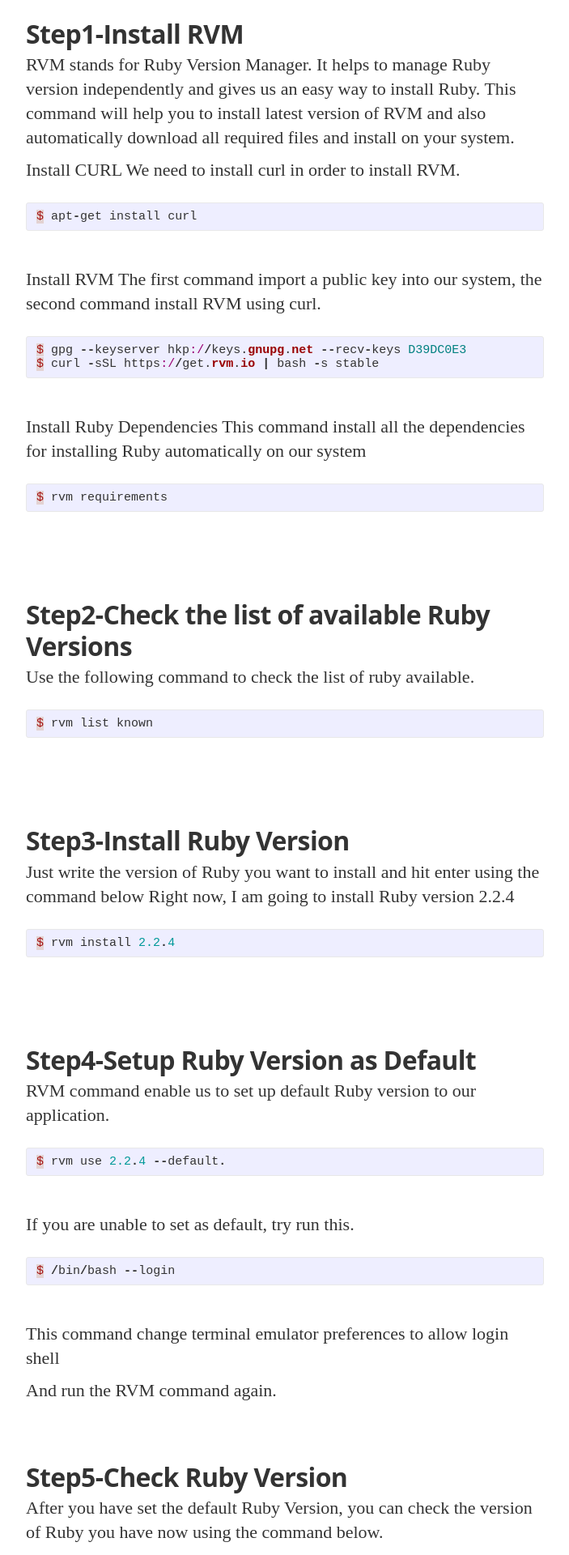
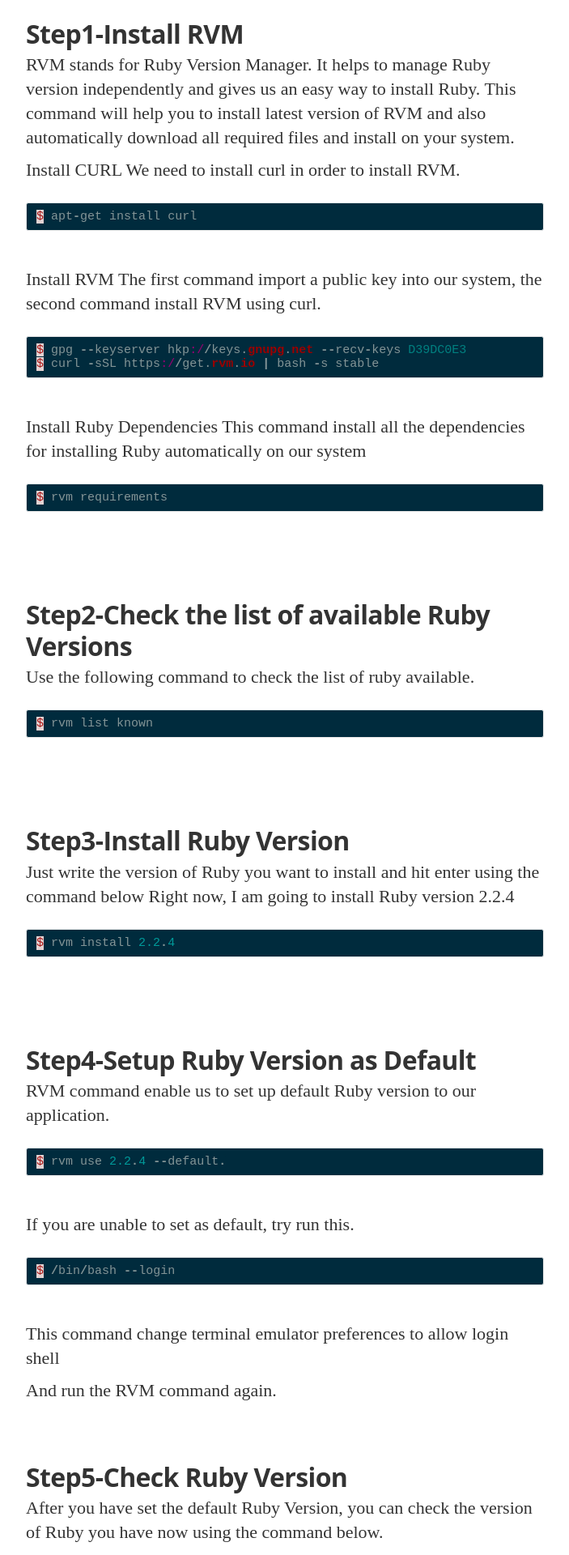
Before and after one commit to clementpeihengtan/clement-tph, a Jekyll site: the page built from _posts/2016-05-27-how-to-install-ruby.md, in a window 1280 px wide. Shown: the part 1180-3100 px from the top of the page at 81% size, without its empty margins (288-991 px from the left). Built offline with Jekyll 4.4.1, drawn with Linux system fonts in a browser that asks for light colours; nearby versions of some CDN libraries; some web fonts are replaced.

Commit message:
Update main.sass
changed color

```diff
--- a/css/main.sass
+++ b/css/main.sass
@@ -612,7 +612,8 @@ code
   font-size: 15px
   border: 1px solid #e8e8e8
   border-radius: 3px
-  background-color: #eef
+  background-color: #002B3D
+  color: #839496
 
 code
   padding: 1px 5px
```
